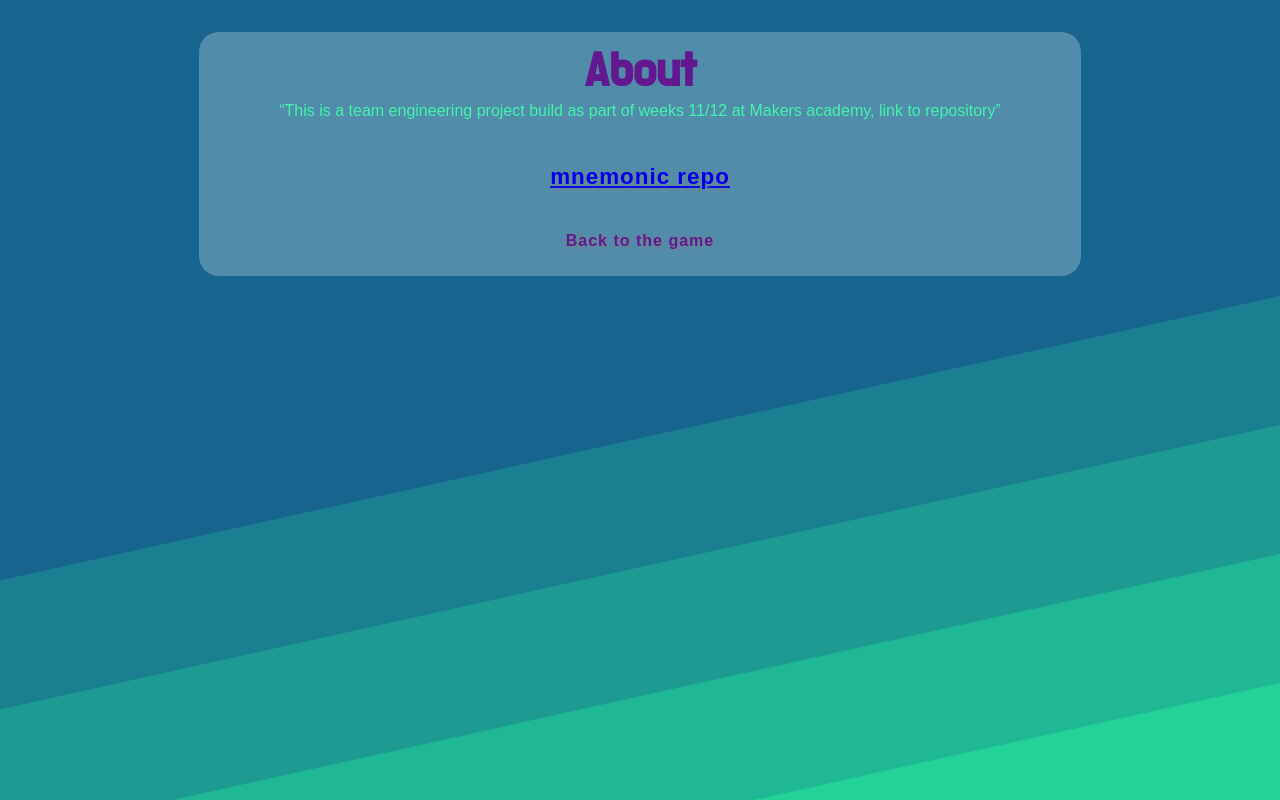
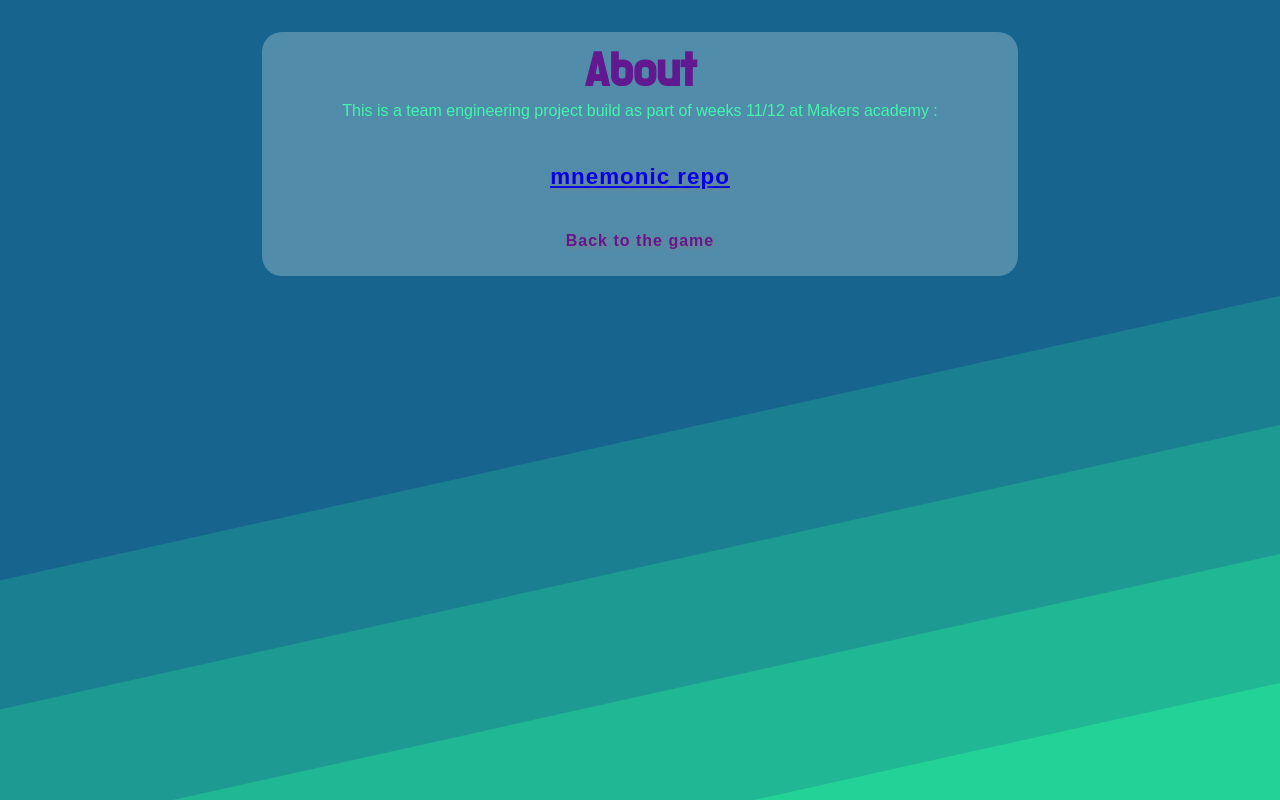
Before and after one commit to tobydawson1/mnemonic, a React (Create React App) app: page /about in a window 1280 px wide. Shown: the top 800 px of the page. Built offline with nearby package versions, Linux system fonts and the light colour scheme; a web font is replaced by a local one.

Commit message:
last commit

```diff
--- a/src/components/pages/About.js
+++ b/src/components/pages/About.js
@@ -7,12 +7,9 @@ function About() {
       <div className="About">
         <div class="fadebox1">
         <h3> About</h3>
-        <p> “This is a team engineering project build as part of weeks 11/12 at Makers academy, link to repository”</p>
+        <p>This is a team engineering project build as part of weeks 11/12 at Makers academy :</p>
         <ul>
           <li><a href="https://github.com/tobydawson1/mnemonic">mnemonic repo</a></li>
-          {/* <li><a href="https://github.com/Mrtly">Myrtle</a></li>
-          <li><a href="https://github.com/Ovy95">Jack</a></li>
-          <li><a href="https://github.com/Barrif13">Barri</a></li> */}
         </ul>
         <Link className="about" to='/'>Back to the game</Link>
       </div>
```
